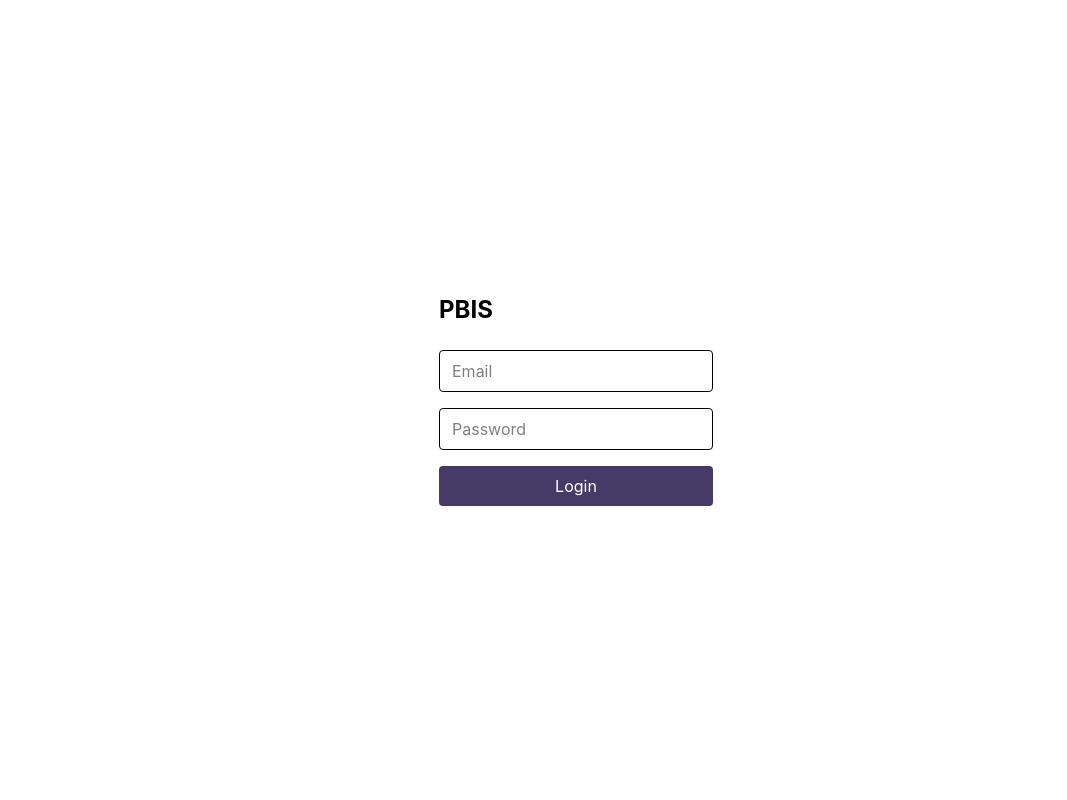
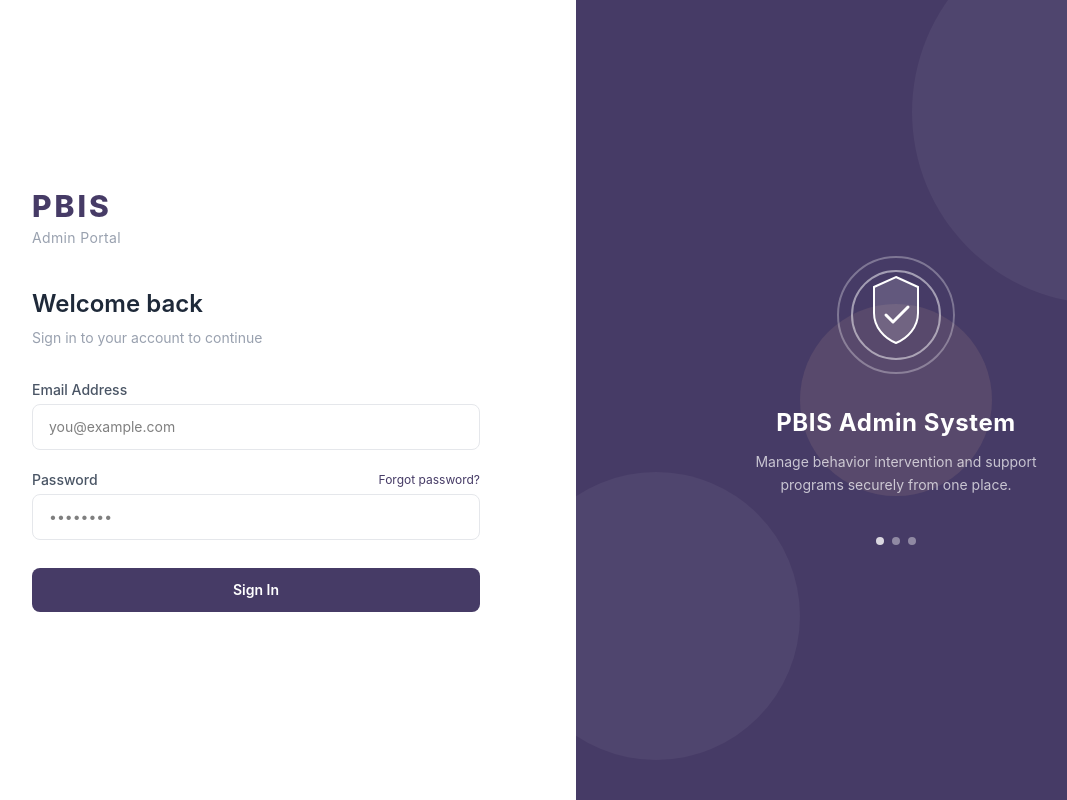
Before and after one commit to shanieest/pbis-frontend, a React (Vite) app: page / in a window 1280 px wide. Shown: the whole page, without its empty margins (64-1131 px from the left). Built offline with nearby package versions, Linux system fonts and the light colour scheme.

Commit message:
Update LoginPage.tsx

```diff
--- a/src/pages/LoginPage.tsx
+++ b/src/pages/LoginPage.tsx
@@ -1,5 +1,4 @@
 import { useState } from "react";
-
 
 export default function AdminLoginPage() {
     const [error, setError] = useState<string>("");
@@ -24,42 +23,128 @@ export default function AdminLoginPage() {
         const passwordInput = (document.getElementById("password") as HTMLInputElement).value;
 
         if (validateForm(emailInput, passwordInput)) {
-            navigate("/Dashboard");
+            // navigate("/Dashboard");
         }
     };
 
     return (
-        <div className="bg-white min-h-screen flex  justify-center p-10 rounded shadow-md radius-lg col-span-12">
-            <div className="flex items-center  bg-white inset-x-0 top-0">
-                <div className="bg-white p-8 w-full max-w-md flex flex-col">
-                    <h2 className="text-2xl font-bold mb-6 ">PBIS</h2>
-                    {error && <div className="text-red-500 text-sm mb-4">{error}</div>}
-                    <form className="space-y-4" onSubmit={handleLogin}>
-                        <div className="mb-4">
+        <div className="min-h-screen flex">
+
+            {/* ── LEFT: Login Form ── */}
+            <div className="w-full md:w-1/2 flex items-center justify-center bg-white px-10 py-16">
+                <div className="w-full max-w-md">
+                    {/* Logo / Brand */}
+                    <div className="mb-10">
+                        <span className="text-3xl font-extrabold tracking-widest text-[#463b66]">PBIS</span>
+                        <p className="text-gray-400 text-sm mt-1 tracking-wide">Admin Portal</p>
+                    </div>
+
+                    <h2 className="text-2xl font-semibold text-gray-800 mb-2">Welcome back</h2>
+                    <p className="text-gray-400 text-sm mb-8">Sign in to your account to continue</p>
+
+                    {error && (
+                        <div className="text-red-500 text-sm mb-4 bg-red-50 border border-red-200 rounded px-4 py-2">
+                            {error}
+                        </div>
+                    )}
+
+                    <form className="space-y-5" onSubmit={handleLogin}>
+                        <div>
+                            <label htmlFor="email" className="block text-sm font-medium text-gray-600 mb-1">
+                                Email Address
+                            </label>
                             <input
                                 type="email"
                                 id="email"
-                                className="w-full px-3 py-2 border rounded"
-                                placeholder="Email"
+                                className="w-full px-4 py-3 border border-gray-200 rounded-lg text-sm focus:outline-none focus:ring-2 focus:ring-[#463b66] focus:border-transparent transition"
+                                placeholder="you@example.com"
                                 required
                             />
                         </div>
-                        <div className="mb-4">
+
+                        <div>
+                            <div className="flex justify-between items-center mb-1">
+                                <label htmlFor="password" className="block text-sm font-medium text-gray-600">
+                                    Password
+                                </label>
+                                <a href="#" className="text-xs text-[#463b66] hover:underline">
+                                    Forgot password?
+                                </a>
+                            </div>
                             <input
                                 type="password"
                                 id="password"
-                                className="w-full px-3 py-2 border rounded"
-                                placeholder="Password"
+                                className="w-full px-4 py-3 border border-gray-200 rounded-lg text-sm focus:outline-none focus:ring-2 focus:ring-[#463b66] focus:border-transparent transition"
+                                placeholder="••••••••"
                                 required
                             />
                         </div>
-                        <button type="submit" onClick={handleLogin}
-                            className="w-full bg-[#463b66] text-white py-2 rounded hover:bg-[#9F8383] transition duration-300">
-                            Login
+
+                        <button
+                            type="submit"
+                            className="w-full bg-[#463b66] text-white py-3 rounded-lg text-sm font-semibold hover:bg-[#5a4d7f] active:scale-[0.98] transition-all duration-200 mt-2"
+                        >
+                            Sign In
                         </button>
                     </form>
                 </div>
             </div>
+
+            {/* ── RIGHT: Visual Panel ── */}
+            <div className="hidden md:flex w-1/2 bg-[#463b66] items-center justify-center relative overflow-hidden">
+                {/* Decorative background circles */}
+                <div className="absolute w-96 h-96 rounded-full bg-white opacity-5 -top-20 -right-20" />
+                <div className="absolute w-72 h-72 rounded-full bg-white opacity-5 bottom-10 -left-16" />
+                <div className="absolute w-48 h-48 rounded-full bg-[#9F8383] opacity-20 top-1/2 left-1/2 -translate-x-1/2 -translate-y-1/2" />
+
+                {/* Center content */}
+                <div className="relative z-10 text-center px-12">
+                    {/* SVG Logo / Illustration */}
+                    <div className="flex justify-center mb-8">
+                        <svg
+                            width="120"
+                            height="120"
+                            viewBox="0 0 120 120"
+                            fill="none"
+                            xmlns="http://www.w3.org/2000/svg"
+                        >
+                            <circle cx="60" cy="60" r="58" stroke="white" strokeOpacity="0.3" strokeWidth="2" />
+                            <circle cx="60" cy="60" r="44" stroke="white" strokeOpacity="0.5" strokeWidth="2" />
+                            {/* Shield shape */}
+                            <path
+                                d="M60 22L82 32V58C82 72 72 83 60 88C48 83 38 72 38 58V32L60 22Z"
+                                fill="white"
+                                fillOpacity="0.15"
+                                stroke="white"
+                                strokeWidth="2"
+                            />
+                            {/* Checkmark */}
+                            <path
+                                d="M50 60L57 67L72 52"
+                                stroke="white"
+                                strokeWidth="3"
+                                strokeLinecap="round"
+                                strokeLinejoin="round"
+                            />
+                        </svg>
+                    </div>
+
+                    <h3 className="text-white text-2xl font-bold tracking-wide mb-3">
+                        PBIS Admin System
+                    </h3>
+                    <p className="text-white text-opacity-70 text-sm leading-relaxed opacity-70 max-w-xs mx-auto">
+                        Manage behavior intervention and support programs securely from one place.
+                    </p>
+
+                    {/* Decorative dots */}
+                    <div className="flex justify-center gap-2 mt-10">
+                        <span className="w-2 h-2 rounded-full bg-white opacity-80 inline-block" />
+                        <span className="w-2 h-2 rounded-full bg-white opacity-40 inline-block" />
+                        <span className="w-2 h-2 rounded-full bg-white opacity-40 inline-block" />
+                    </div>
+                </div>
+            </div>
+
         </div>
     );
 }
```
